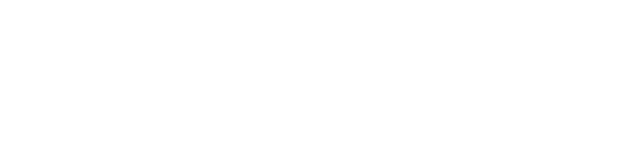
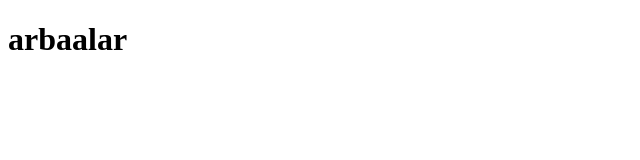
Before and after one commit to Relion1/Moria, a plain HTML site: page index.html in a window 1280 px wide. Shown: the whole page, without its empty margins (0-640 px from the left). Drawn offline with Linux system fonts and the light colour scheme.

Commit message:
ikinci deneme push denemesi

```diff
--- a/index.html
+++ b/index.html
@@ -10,5 +10,5 @@
 <body>
 
 </body>
-
+    <h1>arbaalar</h1>
 </html>
```
